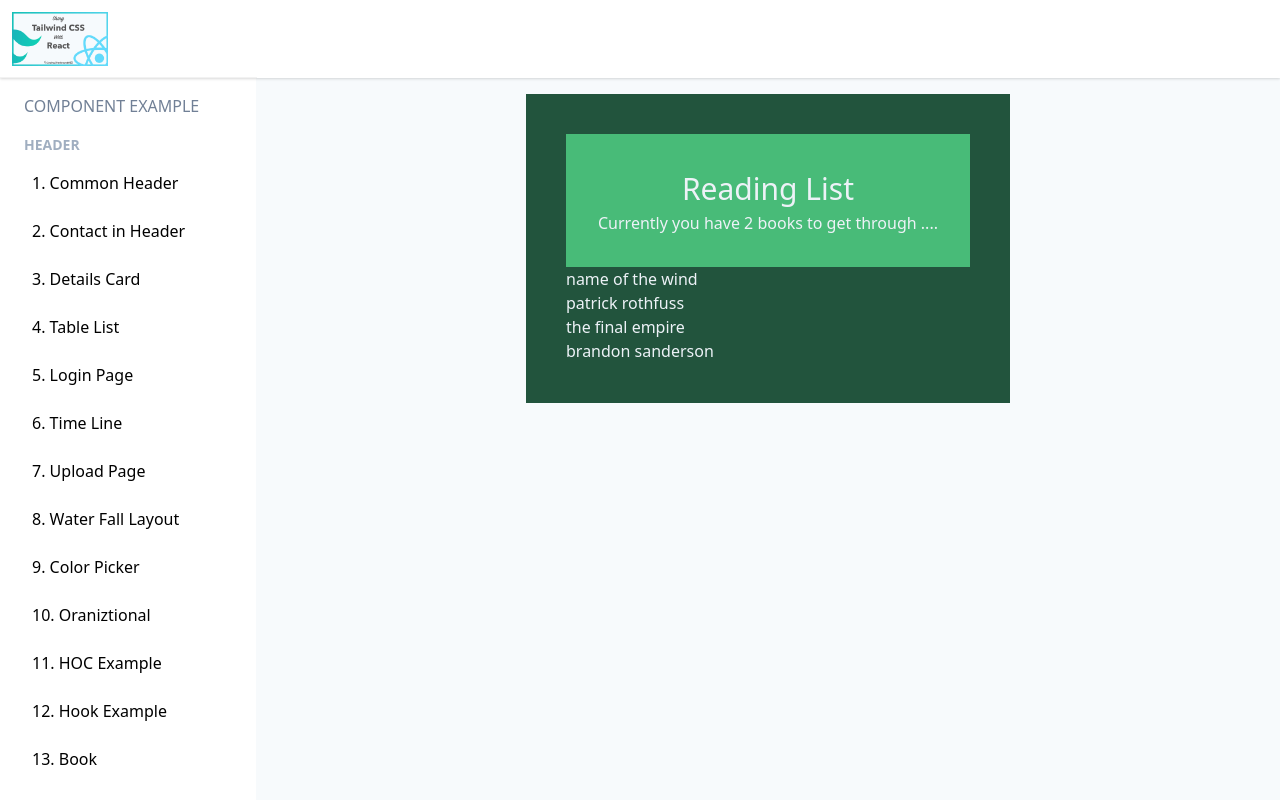
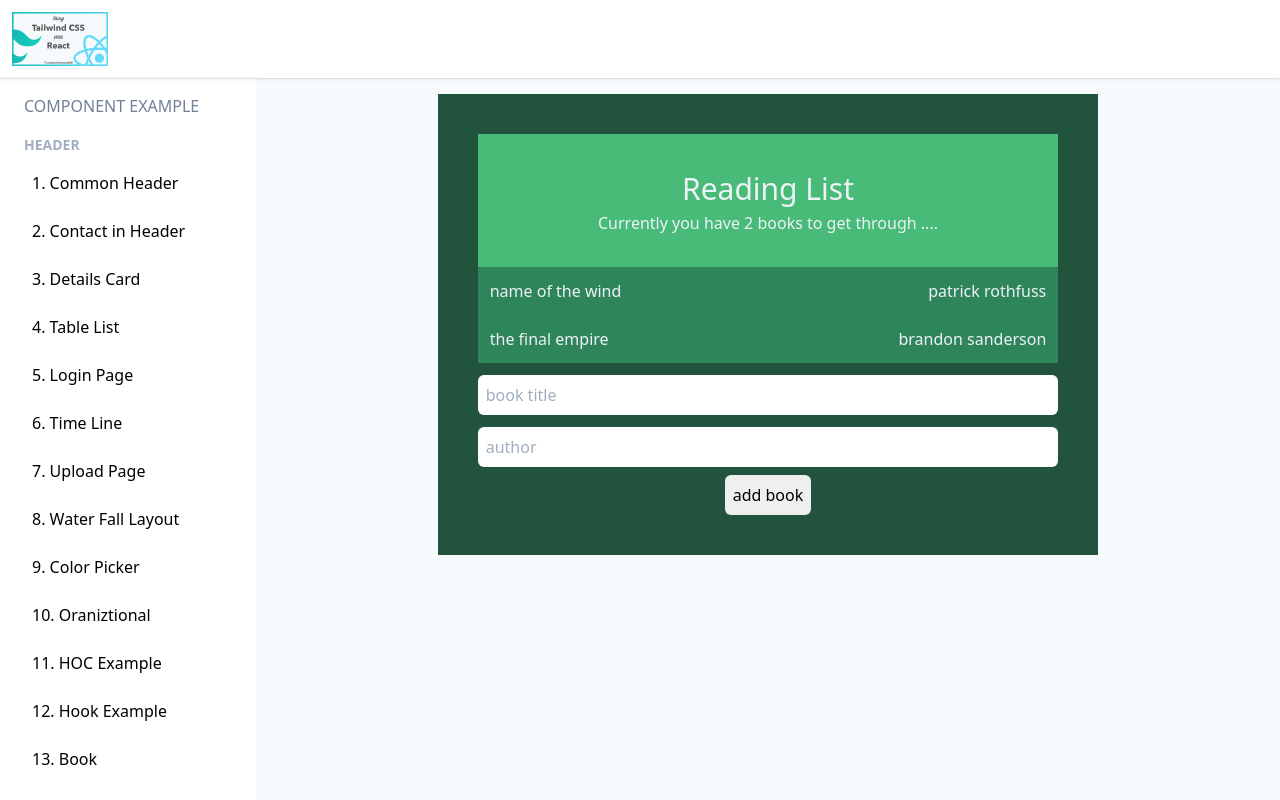
Before and after one commit to liaooliver/React-Component-Tailwind, a React (Create React App) app: page /book in a window 1280 px wide. Built offline with nearby package versions, Linux system fonts and the light colour scheme.

Commit message:
hook project - 3, build add form  function

```diff
--- a/src/components/reading-list/Book.jsx
+++ b/src/components/reading-list/Book.jsx
@@ -2,6 +2,7 @@ import React from 'react';
 import BookContextProvider from './context/BookContext';
 import NavBar from './components/NavBar';
 import BookList from './components/BookList';
+import NewBookForm from './components/BookForm';
 
 const Book = () => {
     return (
@@ -9,6 +10,7 @@ const Book = () => {
             <BookContextProvider>
                 <NavBar />
                 <BookList />
+                <NewBookForm />
             </BookContextProvider>
         </div>
     );
--- a/src/components/reading-list/components/BookDetails.jsx
+++ b/src/components/reading-list/components/BookDetails.jsx
@@ -6,7 +6,7 @@ const BookDetails = ({ book }) => {
     const { removeBook } = useContext(BookContext)
 
     return (
-        <li onClick={()=> removeBook(book.id)} className="text-gray-200">
+        <li onClick={()=> removeBook(book.id)} className="text-gray-200 p-3 bg-green-700 flex justify-between cursor-pointer">
             <div>{book.title}</div>
             <div>{book.author}</div>
         </li>
--- a/src/components/reading-list/components/BookForm.jsx
+++ b/src/components/reading-list/components/BookForm.jsx
@@ -0,0 +1,26 @@
+import React, { useState, useContext } from 'react';
+import { BookContext } from '../context/BookContext';
+const NewBookForm = () => {
+
+    const [title, setTitle] = useState('');
+    const [author, setAuthor] = useState('')
+    const { addBook } = useContext(BookContext);
+    const handleSubmit = (e) => {
+        e.preventDefault();
+        addBook(title, author);
+        setTitle('');
+        setAuthor('');
+    }
+
+    return (
+        <form onSubmit={handleSubmit} className="text-center">
+            <input type="text" placeholder="book title" value={title} className="w-full p-2 mt-3 rounded-md"
+                onChange={(e) => setTitle(e.target.value)} required />
+            <input type="text" placeholder="author" value={author} className="w-full p-2 mt-3 rounded-md"
+                onChange={(e) => setAuthor(e.target.value)} required />
+            <input type="submit" value="add book" className="mt-2 p-2 rounded-md" />
+        </form>
+    );
+}
+
+export default NewBookForm;
--- a/src/components/reading-list/components/BookList.jsx
+++ b/src/components/reading-list/components/BookList.jsx
@@ -19,7 +19,7 @@ const BookList = () => {
             </ul>
         </div>
     ):(
-        <div className="text-gray-200">No books to read</div>
+        <div className="text-gray-200 p-3 bg-green-700">No books to read</div>
     ) ;
 }
 
```
